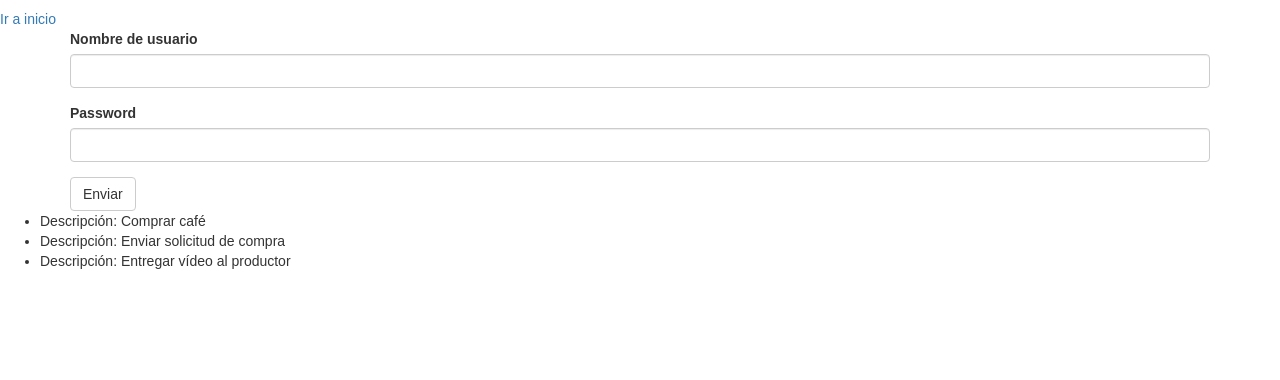
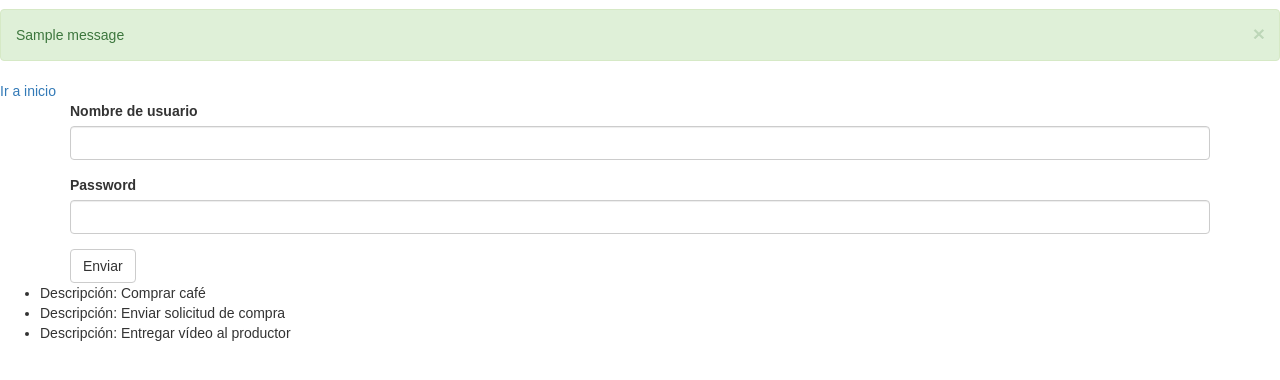
Before and after one commit to jucajata/platzi-flask, a Flask app: page /hello in a window 1280 px wide. Shown: the part 63-443 px from the top of the page. Run offline with Flask 3, Linux system fonts and the light colour scheme; one stand-in notice (Sample message) is shown; some libraries are stand-ins or nearby versions.

Commit message:
feat: Desplegar Flashes (mensajes emergentes)

```diff
--- a/main.py
+++ b/main.py
@@ -1,4 +1,4 @@
-from flask import Flask, request, make_response, redirect, render_template, session, url_for
+from flask import Flask, request, make_response, redirect, render_template, session, url_for, flash
 from dotenv import load_dotenv
 from flask_bootstrap import Bootstrap
 from flask_wtf import FlaskForm
@@ -58,6 +58,8 @@ def hello():
         username = login_form.username.data
         session['username'] = username
 
+        flash('Nombre de usuario registrado con éxito!')
+
         return redirect(url_for('index'))
 
     return render_template('hello.html', **context)
--- a/templates/base.html
+++ b/templates/base.html
@@ -12,5 +12,18 @@
     {% block navbar %}
         {% include 'navbar.html' %}
     {% endblock navbar %}
+
+    {% for message in get_flashed_messages() %}
+        <div class="alert alert-success alert-dismissible">
+            <button type="button"
+                    data-dismiss="alert"
+                    class="close">&times;</button>
+            {{ message }}
+        </div>
+    {% endfor %}
+
     {% block content %}{% endblock %}
+    {% block scripts %}
+        {{ super() }}
+    {% endblock %}
 {% endblock body %}
```
